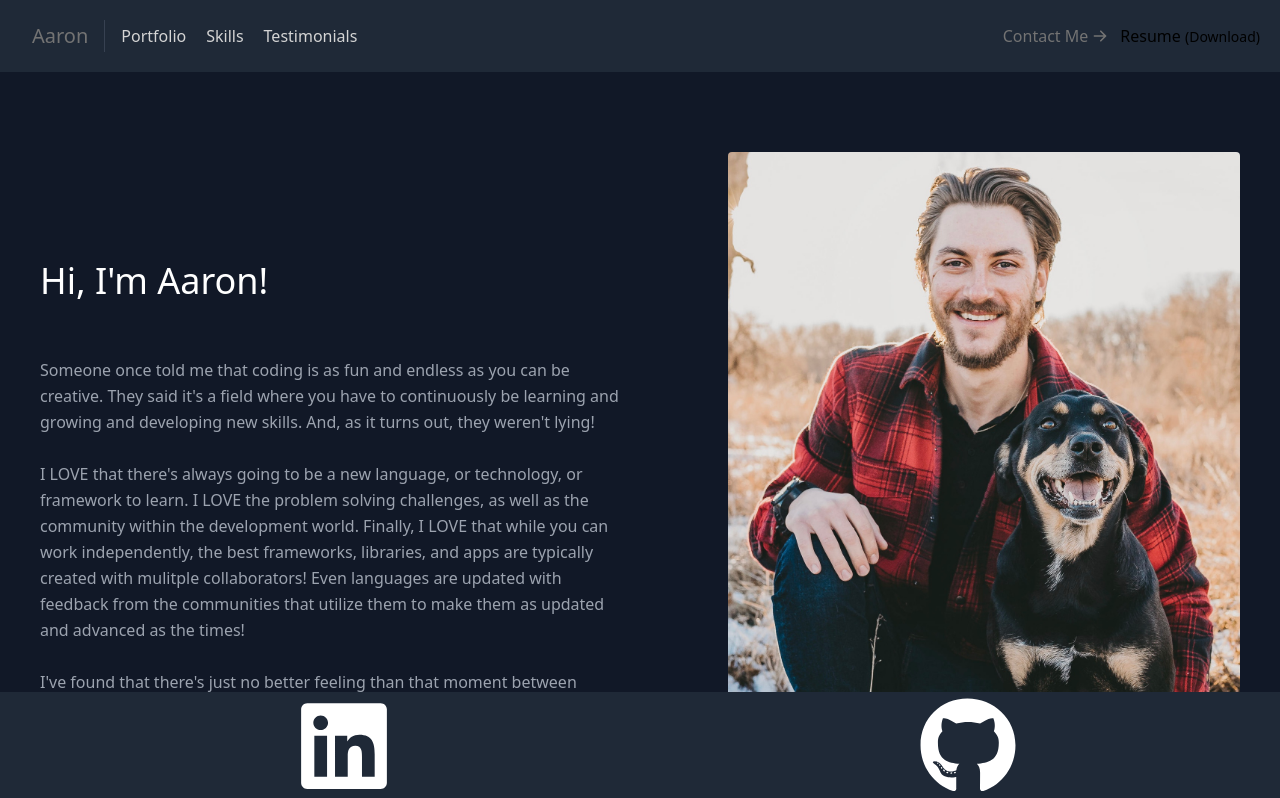
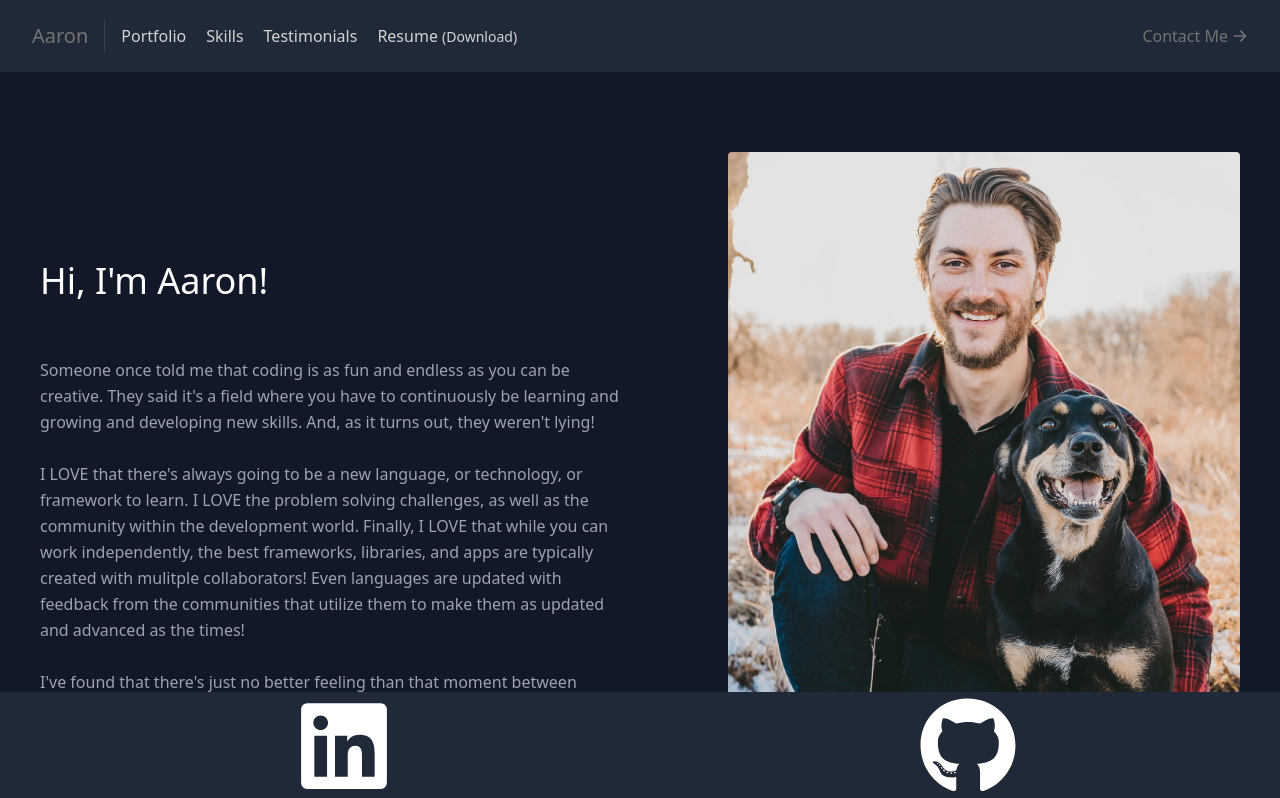
Before and after one commit to afarr002/Aaron-Reactfolio, a React (Create React App) app: page / in a window 1280 px wide. Shown: the top 798 px of the page. Built offline with nearby package versions, Linux system fonts and the light colour scheme.

Commit message:
updated location of resume link

```diff
--- a/src/components/Navbar.js
+++ b/src/components/Navbar.js
@@ -20,6 +20,9 @@ const Navbar = () => {
           <a href="#testimonials" className="mr-5 hover:text-white">
             Testimonials
           </a>
+          <a href="./resume/aaron.resume.pdf" target="_blank" download>
+            Resume <span className="text-sm">(Download)</span>
+          </a>
         </nav>
         <a
           href="#contact"
@@ -28,9 +31,6 @@ const Navbar = () => {
           Contact Me
           <ArrowRightIcon className="w-4 h-4 ml-1" />
         </a>
-        <a href="./resume/aaron.resume.pdf" target="_blank" download>
-          Resume <span className="text-sm">(Download)</span>
-        </a>
       </div>
     </header>
   );
```
